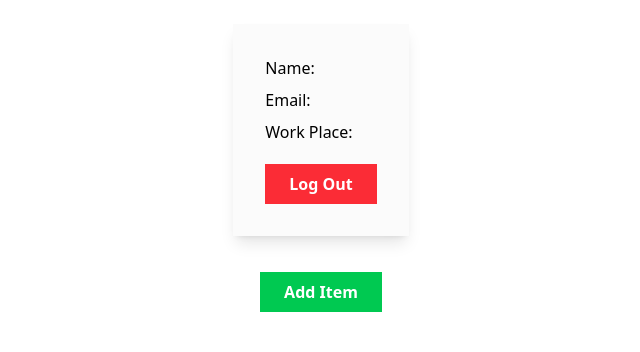
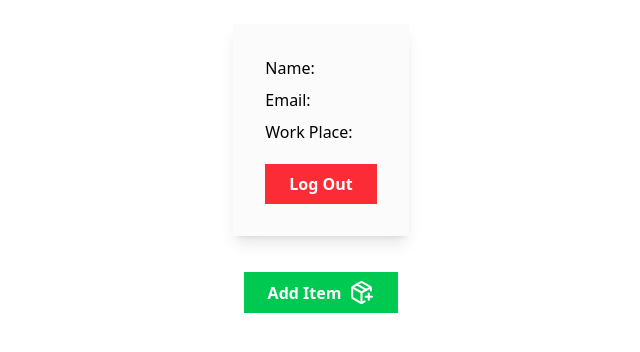
Before and after one commit to Albatraoz12/workapp, a Next.js app: page /dashboard in a window 1280 px wide. Shown: the top 352 px of the page, without its empty margins (319-959 px from the left). Built offline with nearby package versions, Linux system fonts and the light colour scheme; no server answers.

Commit message:
add icon to button for design

```diff
--- a/app/components/UserInfo.tsx
+++ b/app/components/UserInfo.tsx
@@ -3,6 +3,7 @@ import React, { useState } from "react";
 import { signOut } from "next-auth/react";
 import { useSession } from "next-auth/react";
 import AddItem from "./AddItem";
+import { PackagePlus } from "lucide-react";
 
 interface ExtendedUser {
   name?: string | null;
@@ -45,9 +46,9 @@ const UserInfo = () => {
         {!open ? (
           <button
             onClick={() => setOpen(true)}
-            className="bg-green-500 font-bold text-white px-6 py-2 mt-3 cursor-pointer"
+            className="bg-green-500 font-bold text-white px-6 py-2 mt-3 cursor-pointer flex gap-2 items-center"
           >
-            Add Item
+            Add Item <PackagePlus size={25} />
           </button>
         ) : (
           <AddItem setOpen={setOpen} />
```
